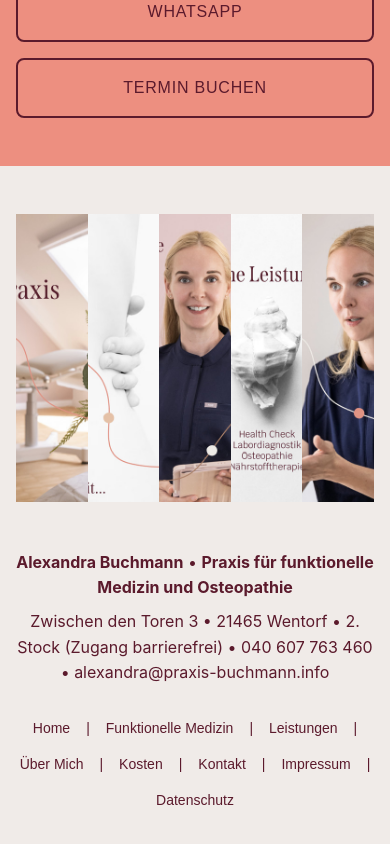
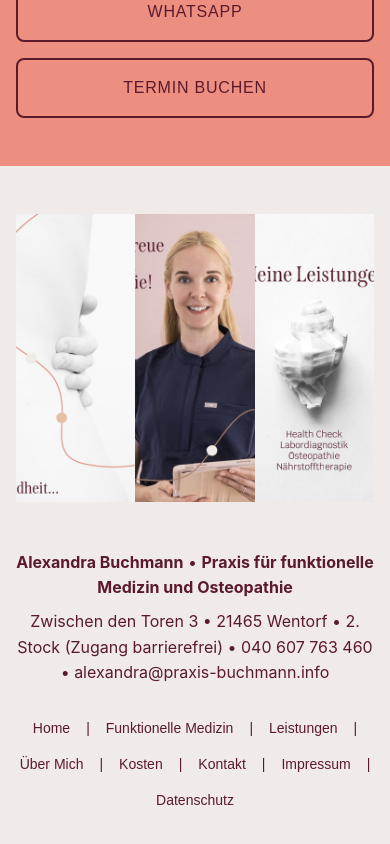
Before and after one commit to Lxnder1976/praxis-buchmann, a Next.js app: page / in a window 390 px wide. Shown: the part 7411-8255 px from the top of the page. Built offline with nearby package versions, Linux system fonts and the light colour scheme.

Commit message:
📱 Improve mobile footer gallery layout
- Hide first and last images on mobile devices (< 768px)
- Show only 3 center images on mobile for better layout
- Maintain all 5 images on desktop and tablet
- Uses 'hidden md:block' responsive classes for optimal UX

```diff
--- a/src/components/Footer.tsx
+++ b/src/components/Footer.tsx
@@ -7,7 +7,7 @@
         {/* Praxis-Galerie - 5 Bilder ohne Abstand, zentriert */}
         <div className="flex justify-center mb-12">
           <div className="flex">
-            <div className="relative overflow-hidden">
+            <div className="relative overflow-hidden hidden md:block">
               <Image
                 src="/01praxis.jpg"
                 alt="Die Praxis"
@@ -43,7 +43,7 @@
                 className="w-56 h-72 object-cover"
               />
             </div>
-            <div className="relative overflow-hidden">
+            <div className="relative overflow-hidden hidden md:block">
               <Image
                 src="/05beratung_alexandra_buchmann.jpg"
                 alt="Beratung"
```
